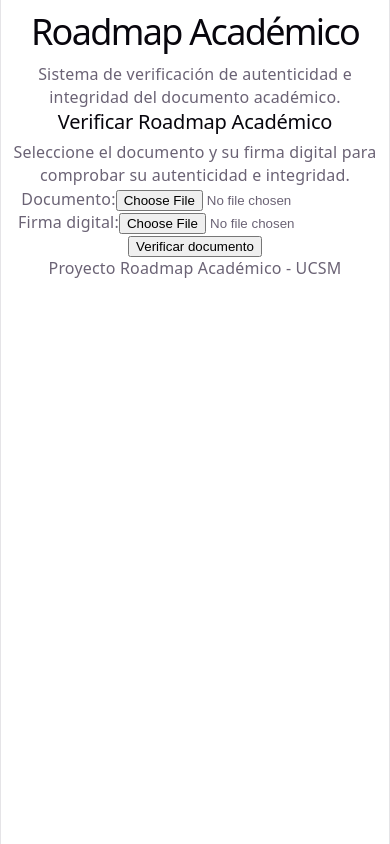
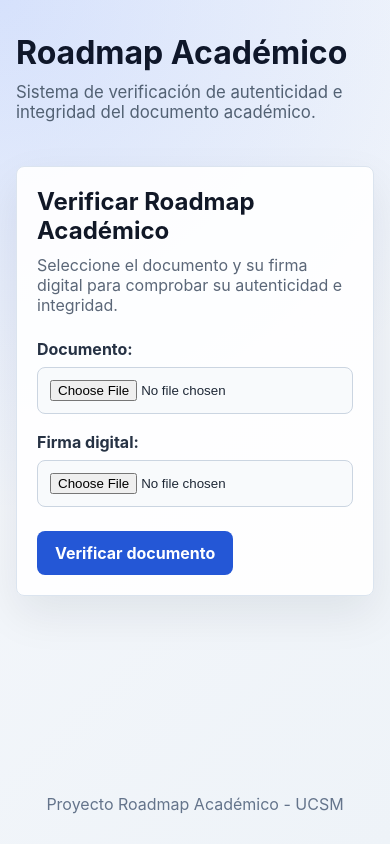
Before and after one commit to VictorHL2006/GRUPO7_RoadmapAcademico, a React app in the folder frontend/: page / in a window 390 px wide. Built offline with nearby package versions, Linux system fonts and the light colour scheme; no server answers; the HTML template or start-up script is replaced by a standard one.

Commit message:
ajuste de frontend quitar restos de plantilla react

```diff
--- a/frontend/src/App.css
+++ b/frontend/src/App.css
@@ -1,184 +1,137 @@
-.counter {
-  font-size: 16px;
-  padding: 5px 10px;
-  border-radius: 5px;
-  color: var(--accent);
-  background: var(--accent-bg);
-  border: 2px solid transparent;
-  transition: border-color 0.3s;
-  margin-bottom: 24px;
-
-  &:hover {
-    border-color: var(--accent-border);
-  }
-  &:focus-visible {
-    outline: 2px solid var(--accent);
-    outline-offset: 2px;
-  }
+.app {
+  min-height: 100vh;
+  display: flex;
+  flex-direction: column;
+  color: #172033;
+  background:
+    radial-gradient(circle at top left, rgba(47, 107, 255, 0.16), transparent 32rem),
+    linear-gradient(135deg, #f6f8fc 0%, #eef3f8 100%);
 }
 
-.hero {
-  position: relative;
-
-  .base,
-  .framework,
-  .vite {
-    inset-inline: 0;
+.header,
+.contenido,
+.footer {
+  width: min(920px, calc(100% - 32px));
   margin: 0 auto;
 }
 
-  .base {
-    width: 170px;
-    position: relative;
-    z-index: 0;
+.header {
+  padding: 56px 0 28px;
+  text-align: left;
 }
 
-  .framework,
-  .vite {
-    position: absolute;
+.header h1 {
+  margin: 0 0 12px;
+  font-size: clamp(2rem, 5vw, 3.5rem);
+  line-height: 1.05;
+  color: #0f172a;
 }
 
-  .framework {
-    z-index: 1;
-    top: 34px;
-    height: 28px;
-    transform: perspective(2000px) rotateZ(300deg) rotateX(44deg) rotateY(39deg)
-      scale(1.4);
+.header p {
+  max-width: 620px;
+  font-size: 1.05rem;
+  color: #526173;
 }
 
-  .vite {
-    z-index: 0;
-    top: 107px;
-    height: 26px;
-    width: auto;
-    transform: perspective(2000px) rotateZ(300deg) rotateX(40deg) rotateY(39deg)
-      scale(0.8);
+.contenido {
+  flex: 1;
+  display: grid;
+  align-items: start;
+  padding: 16px 0 40px;
+}
+
+.card {
+  width: 100%;
+  padding: 28px;
+  border: 1px solid #dbe4ef;
+  border-radius: 8px;
+  background: rgba(255, 255, 255, 0.92);
+  box-shadow: 0 18px 45px rgba(15, 23, 42, 0.08);
+  text-align: left;
+}
+
+.card h2 {
+  margin: 0 0 10px;
+  color: #111827;
+}
+
+.card > p {
+  margin: 0 0 24px;
+  color: #5b6778;
+}
+
+label {
+  display: block;
+  margin: 18px 0 8px;
+  font-weight: 700;
+  color: #263244;
+}
+
+input[type='file'] {
+  width: 100%;
+  padding: 12px;
+  border: 1px solid #cbd5e1;
+  border-radius: 8px;
+  background: #f8fafc;
+  color: #1f2937;
+}
+
+button {
+  margin-top: 24px;
+  padding: 12px 18px;
+  border: 0;
+  border-radius: 8px;
+  background: #2457d6;
+  color: #ffffff;
+  font: inherit;
+  font-weight: 700;
+  cursor: pointer;
+}
+
+button:hover:not(:disabled) {
+  background: #1e49b6;
+}
+
+button:disabled {
+  cursor: wait;
+  opacity: 0.65;
+}
+
+.mensaje,
+.resultado {
+  margin-top: 20px;
+  padding: 16px;
+  border-radius: 8px;
+}
+
+.mensaje.error {
+  border: 1px solid #fecaca;
+  background: #fff1f2;
+  color: #991b1b;
+}
+
+.resultado {
+  border: 1px solid #bbf7d0;
+  background: #f0fdf4;
+  color: #14532d;
+}
+
+.resultado h3 {
+  margin: 0 0 8px;
+}
+
+.footer {
+  padding: 22px 0 30px;
+  color: #64748b;
+  text-align: center;
+}
+
+@media (max-width: 640px) {
+  .header {
+    padding-top: 36px;
+  }
+
+  .card {
+    padding: 20px;
   }
 }
-
-#center {
-  display: flex;
-  flex-direction: column;
-  gap: 25px;
-  place-content: center;
-  place-items: center;
-  flex-grow: 1;
-
-  @media (max-width: 1024px) {
-    padding: 32px 20px 24px;
-    gap: 18px;
-  }
-}
-
-#next-steps {
-  display: flex;
-  border-top: 1px solid var(--border);
-  text-align: left;
-
-  & > div {
-    flex: 1 1 0;
-    padding: 32px;
-    @media (max-width: 1024px) {
-      padding: 24px 20px;
-    }
-  }
-
-  .icon {
-    margin-bottom: 16px;
-    width: 22px;
-    height: 22px;
-  }
-
-  @media (max-width: 1024px) {
-    flex-direction: column;
-    text-align: center;
-  }
-}
-
-#docs {
-  border-right: 1px solid var(--border);
-
-  @media (max-width: 1024px) {
-    border-right: none;
-    border-bottom: 1px solid var(--border);
-  }
-}
-
-#next-steps ul {
-  list-style: none;
-  padding: 0;
-  display: flex;
-  gap: 8px;
-  margin: 32px 0 0;
-
-  .logo {
-    height: 18px;
-  }
-
-  a {
-    color: var(--text-h);
-    font-size: 16px;
-    border-radius: 6px;
-    background: var(--social-bg);
-    display: flex;
-    padding: 6px 12px;
-    align-items: center;
-    gap: 8px;
-    text-decoration: none;
-    transition: box-shadow 0.3s;
-
-    &:hover {
-      box-shadow: var(--shadow);
-    }
-    .button-icon {
-      height: 18px;
-      width: 18px;
-    }
-  }
-
-  @media (max-width: 1024px) {
-    margin-top: 20px;
-    flex-wrap: wrap;
-    justify-content: center;
-
-    li {
-      flex: 1 1 calc(50% - 8px);
-    }
-
-    a {
-      width: 100%;
-      justify-content: center;
-      box-sizing: border-box;
-    }
-  }
-}
-
-#spacer {
-  height: 88px;
-  border-top: 1px solid var(--border);
-  @media (max-width: 1024px) {
-    height: 48px;
-  }
-}
-
-.ticks {
-  position: relative;
-  width: 100%;
-
-  &::before,
-  &::after {
-    content: '';
-    position: absolute;
-    top: -4.5px;
-    border: 5px solid transparent;
-  }
-
-  &::before {
-    left: 0;
-    border-left-color: var(--border);
-  }
-  &::after {
-    right: 0;
-    border-right-color: var(--border);
-  }
-}
--- a/frontend/src/App.jsx
+++ b/frontend/src/App.jsx
@@ -1,5 +1,7 @@
 import { useState } from 'react'
 import './App.css'
+
+const API_URL = import.meta.env.VITE_API_URL || 'http://localhost:8000'
 
 function App() {
   const [documento, setDocumento] = useState(null)
@@ -42,7 +44,7 @@ function App() {
 
     try {
       const respuesta = await fetch(
-        'http://localhost:8000/verificar',
+        `${API_URL}/verificar`,
         {
           method: 'POST',
           body: formulario
--- a/frontend/src/index.css
+++ b/frontend/src/index.css
@@ -1,111 +1,22 @@
 :root {
-  --text: #6b6375;
-  --text-h: #08060d;
-  --bg: #fff;
-  --border: #e5e4e7;
-  --code-bg: #f4f3ec;
-  --accent: #aa3bff;
-  --accent-bg: rgba(170, 59, 255, 0.1);
-  --accent-border: rgba(170, 59, 255, 0.5);
-  --social-bg: rgba(244, 243, 236, 0.5);
-  --shadow:
-    rgba(0, 0, 0, 0.1) 0 10px 15px -3px, rgba(0, 0, 0, 0.05) 0 4px 6px -2px;
-
-  --sans: system-ui, 'Segoe UI', Roboto, sans-serif;
-  --heading: system-ui, 'Segoe UI', Roboto, sans-serif;
-  --mono: ui-monospace, Consolas, monospace;
-
-  font: 18px/145% var(--sans);
-  letter-spacing: 0.18px;
-  color-scheme: light dark;
-  color: var(--text);
-  background: var(--bg);
+  font-family: Inter, ui-sans-serif, system-ui, -apple-system, BlinkMacSystemFont, "Segoe UI", sans-serif;
+  color: #172033;
+  background: #f6f8fc;
   font-synthesis: none;
   text-rendering: optimizeLegibility;
   -webkit-font-smoothing: antialiased;
   -moz-osx-font-smoothing: grayscale;
-
-  @media (max-width: 1024px) {
-    font-size: 16px;
-  }
 }
 
-@media (prefers-color-scheme: dark) {
-  :root {
-    --text: #9ca3af;
-    --text-h: #f3f4f6;
-    --bg: #16171d;
-    --border: #2e303a;
-    --code-bg: #1f2028;
-    --accent: #c084fc;
-    --accent-bg: rgba(192, 132, 252, 0.15);
-    --accent-border: rgba(192, 132, 252, 0.5);
-    --social-bg: rgba(47, 48, 58, 0.5);
-    --shadow:
-      rgba(0, 0, 0, 0.4) 0 10px 15px -3px, rgba(0, 0, 0, 0.25) 0 4px 6px -2px;
-  }
-
-  #social .button-icon {
-    filter: invert(1) brightness(2);
-  }
+* {
+  box-sizing: border-box;
 }
 
 body {
+  min-width: 320px;
   margin: 0;
 }
 
-#root {
-  width: 1126px;
-  max-width: 100%;
-  margin: 0 auto;
-  text-align: center;
-  border-inline: 1px solid var(--border);
-  min-height: 100svh;
-  display: flex;
-  flex-direction: column;
-  box-sizing: border-box;
-}
-
-h1,
-h2 {
-  font-family: var(--heading);
-  font-weight: 500;
-  color: var(--text-h);
-}
-
-h1 {
-  font-size: 56px;
-  letter-spacing: -1.68px;
-  margin: 32px 0;
-  @media (max-width: 1024px) {
-    font-size: 36px;
-    margin: 20px 0;
-  }
-}
-h2 {
-  font-size: 24px;
-  line-height: 118%;
-  letter-spacing: -0.24px;
-  margin: 0 0 8px;
-  @media (max-width: 1024px) {
-    font-size: 20px;
-  }
-}
 p {
   margin: 0;
 }
-
-code,
-.counter {
-  font-family: var(--mono);
-  display: inline-flex;
-  border-radius: 4px;
-  color: var(--text-h);
-}
-
-code {
-  font-size: 15px;
-  line-height: 135%;
-  padding: 4px 8px;
-  background: var(--code-bg);
-}
```
Lines whose indentation alone changed are shown as unchanged.
